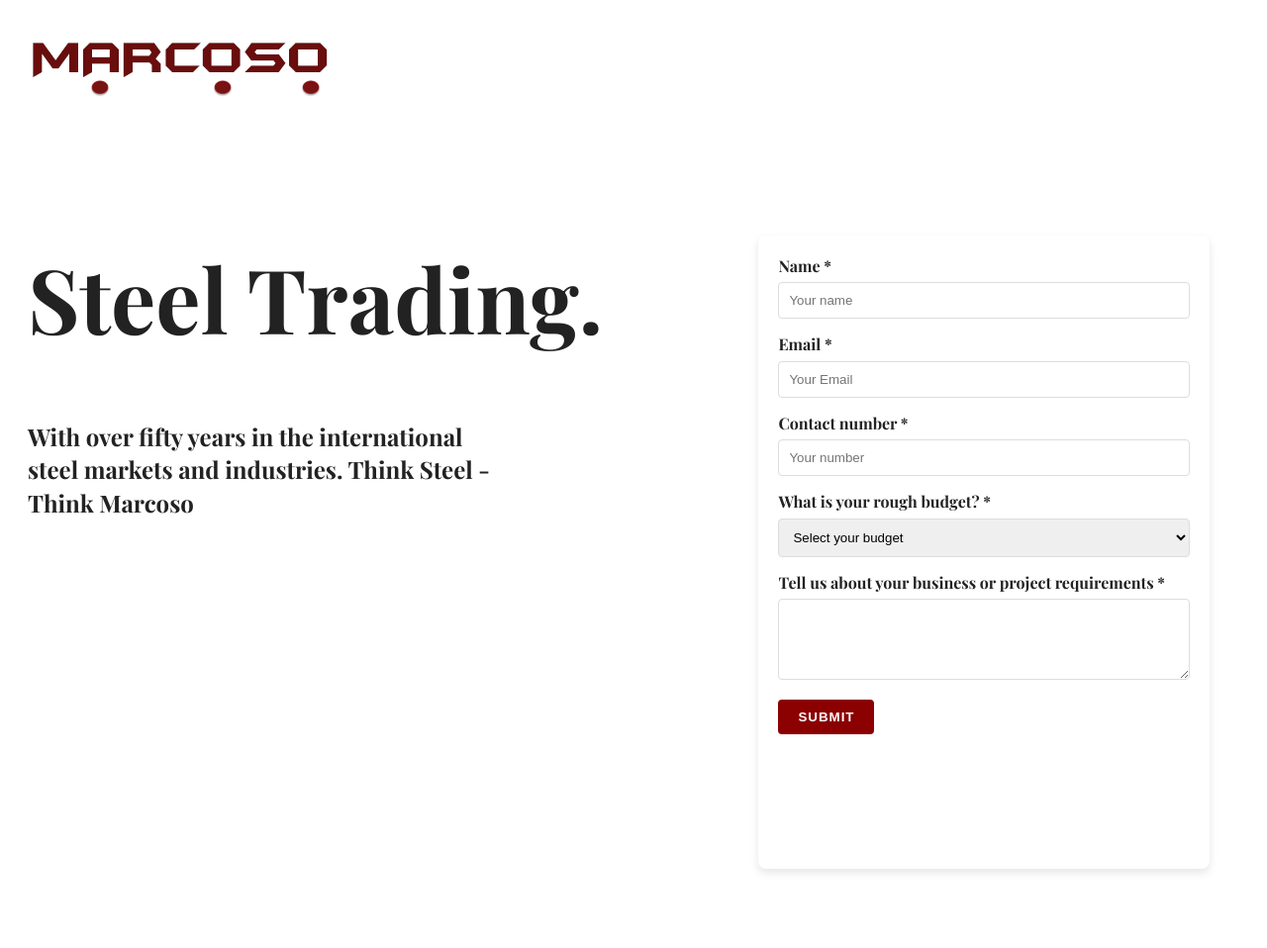
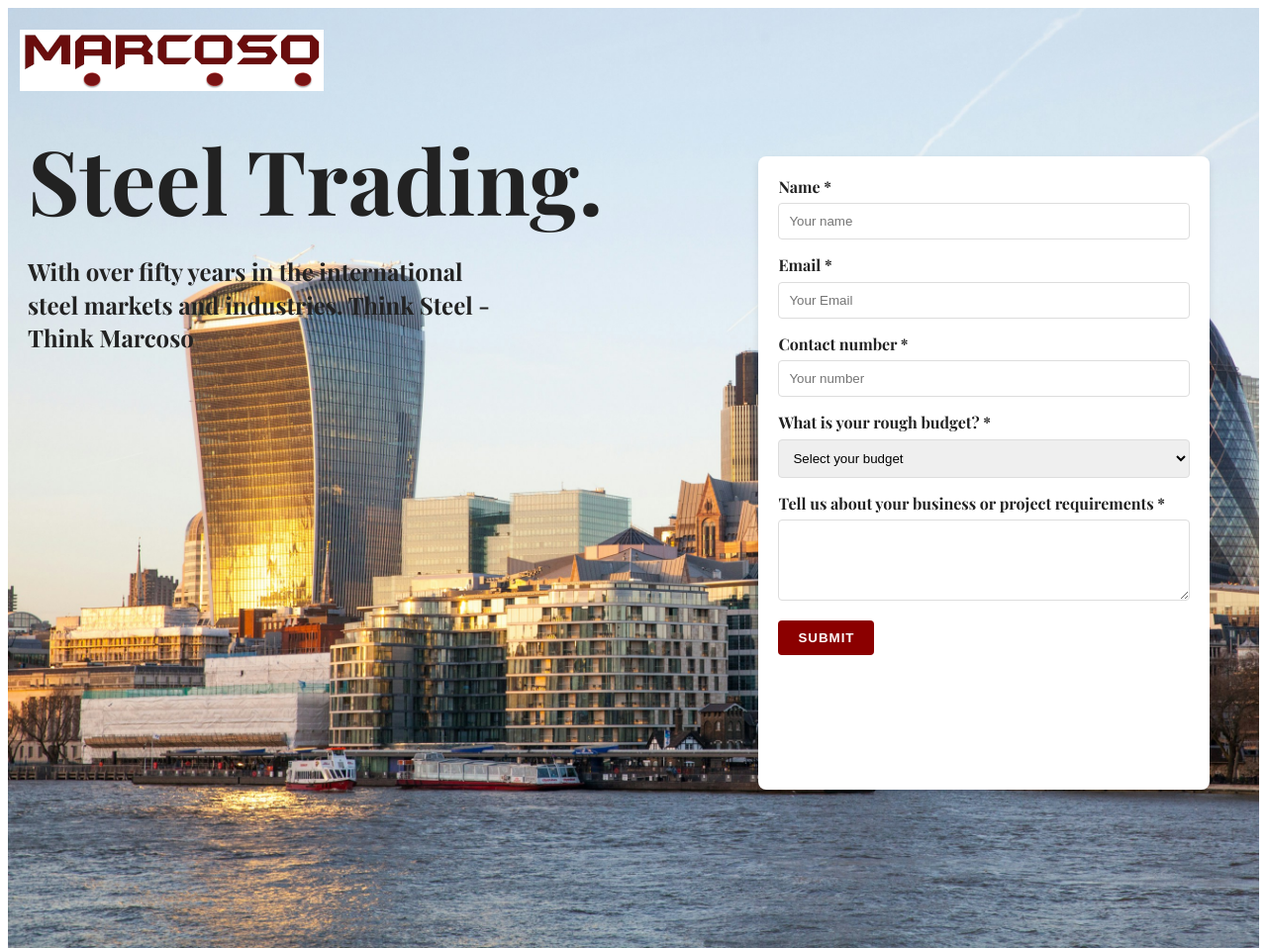
Before and after one commit to Otskey/marcoso, a website built with webpack: page index.html in a window 1280 px wide. Shown: the top 958 px of the page at 99% size. Built offline with nearby package versions, Linux system fonts and the light colour scheme; files whose address does not match are found by name; a web font is replaced by a local one.

Commit message:
Changed header so it is transparent
Changed background image of the hero section

Amended sizing to that it fit better before the breakline.

```diff
--- a/css/style.css
+++ b/css/style.css
@@ -253,8 +253,13 @@ textarea {
 header {
   display: grid;
   grid-template-columns: 1fr 3fr 1fr;
-  height: 150px;
-  background-color: white;
+  height: 100px;
+  background-color: rgba(255, 255, 255, 0.01);
+  position: fixed;
+  top: 0;
+  left: 0;
+  width:100%;
+  margin-bottom: auto;
 }
 
 header img {
@@ -292,8 +297,10 @@ header h1 {
   /* original background color
   background-color: antiquewhite;
    */
-
-  height: 800px;
+  background-image: url('../img/london.jpg');
+  background-size: cover;
+  height: 950px;
+  margin-bottom: 110px;
 }
 
 @keyframes cycleWords {
@@ -318,7 +325,7 @@ header h1 {
   font-size: 90px;
   grid-column: 1 / 5;
   grid-row: 1 / 2;
-  margin-top: 80px;
+  margin-top: 110px;
   margin-bottom: 0;
   margin-left: 20px;
 }
@@ -326,8 +333,8 @@ header h1 {
 
 .hero h2 {
   grid-column: 1 / 3;
-  grid-row: 2 / 3;
-  margin-top: 0;
+  grid-row: 1 / 3;
+  margin-top: 250px;
   margin-left: 20px;
 }
 
@@ -340,7 +347,7 @@ header h1 {
   padding: 20px;
   border-radius: 8px;
   box-shadow: 0 4px 8px rgba(0,0,0,0.1);
-  margin-top: 80px;
+  margin-top: 150px;
   margin-right: 50px;
   max-height: 600px;
   max-width: 500px;
```
Also changed, not shown: img/london.jpg (added).
